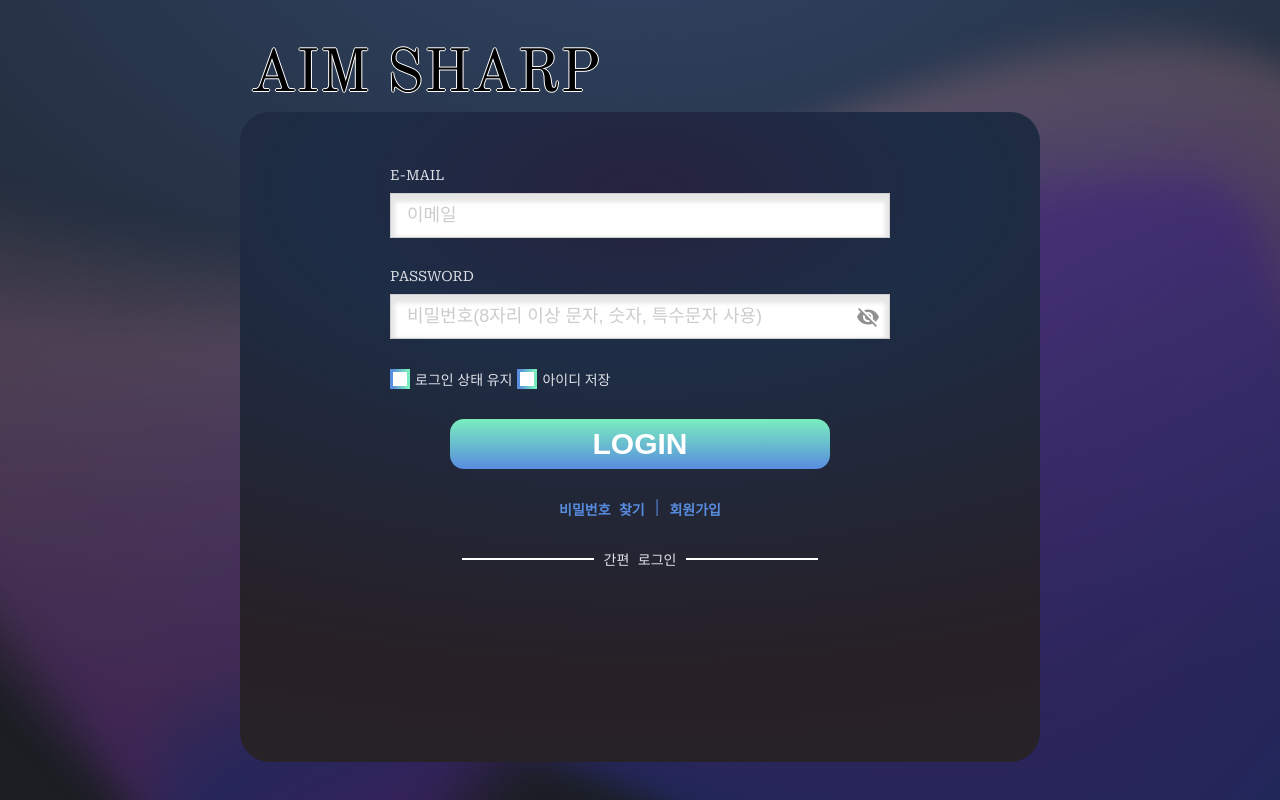
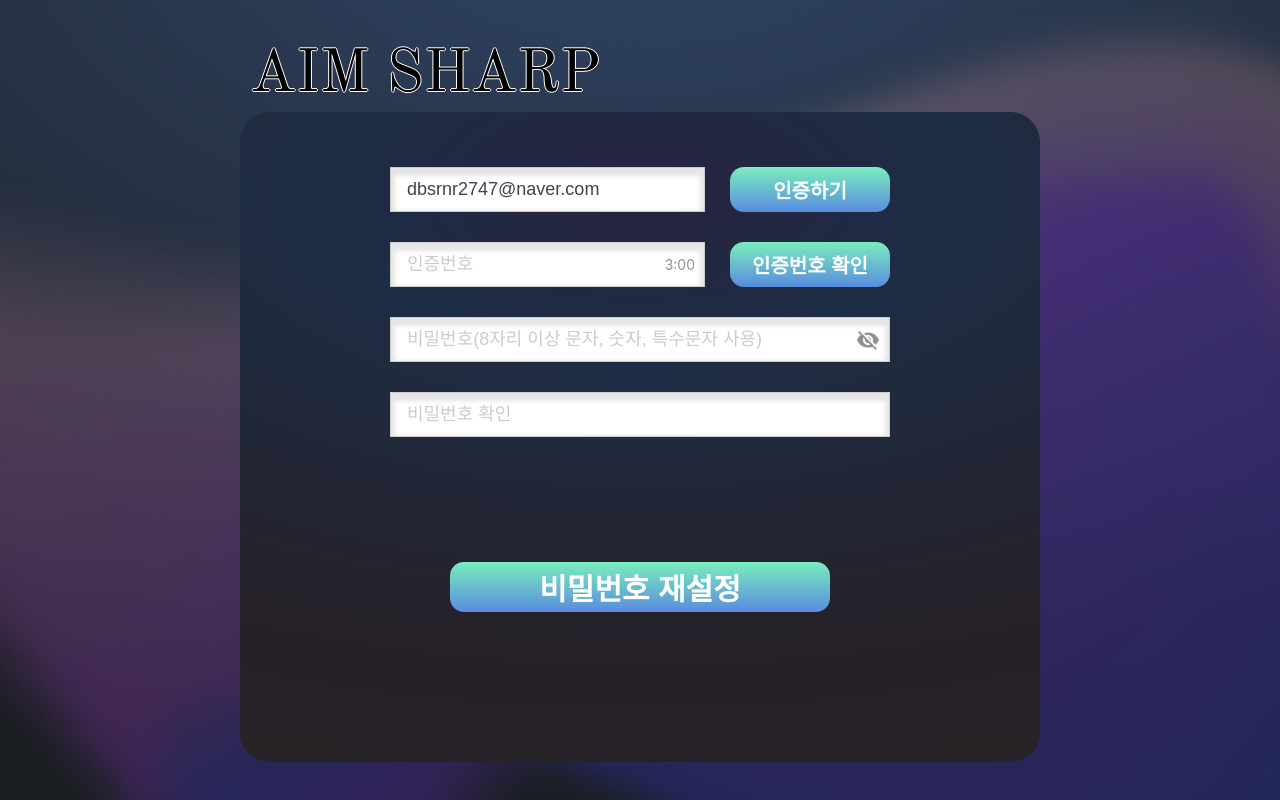
Before and after one commit to AimLab-Project/AimLab_Front, a React (Create React App) app: page /auth in a window 1280 px wide. Built offline with nearby package versions, Linux system fonts and the light colour scheme.

Commit message:
🌈feat : 비밀번호 확인 유효성 검사 추가

```diff
--- a/src/components/templates/MyPageTemplate/RePasswordTemplate.tsx
+++ b/src/components/templates/MyPageTemplate/RePasswordTemplate.tsx
@@ -1,21 +1,41 @@
+import { yupResolver } from '@hookform/resolvers/yup';
 import Button from 'components/ui/atoms/Button/Button';
 import Input from 'components/ui/atoms/Input/Input';
 import InputGroup from 'components/ui/molecules/InputGroup/InputGroup';
+import { PasswordReset } from 'components/validations/validations';
 import React from 'react';
+import { useForm } from 'react-hook-form';
 import styled from 'styled-components';
 import { Container, Content, Wrapper } from '../AuthPageTemplate/LoginTemplate';
 import { ButtonBox } from '../AuthPageTemplate/SignupTemplate';
 
 const RePasswordTemplate = () => {
+	const {
+		register,
+		handleSubmit,
+		formState: { errors },
+	} = useForm({
+		resolver: yupResolver(PasswordReset),
+		mode: 'onChange',
+	});
+
+	const onSubmit = (data: any) => {
+		console.log(data);
+	};
+
 	const data = {
 		time: '3:00',
 	};
 	return (
-		<Container height="650px">
+		<Container height="650px" onSubmit={handleSubmit(onSubmit)}>
 			<Content>
 				<Wrapper>
 					<InputGroup>
-						<Input width="315px" placeholder="아이디(이메일)" error="eee" />
+						<Input
+							width="315px"
+							placeholder="아이디(이메일)"
+							value={'dbsrnr2747@naver.com'}
+						/>
 						<Button
 							size="small"
 							variant="primary"
@@ -27,12 +47,7 @@ const RePasswordTemplate = () => {
 				</Wrapper>
 				<Wrapper>
 					<InputGroup>
-						<Input
-							width="315px"
-							placeholder="인증번호"
-							time={data.time}
-							error="eee"
-						/>
+						<Input width="315px" placeholder="인증번호" time={data.time} />
 						<Button
 							size="small"
 							variant="primary"
@@ -47,10 +62,19 @@ const RePasswordTemplate = () => {
 						width="100%"
 						placeholder="비밀번호(8자리 이상 문자, 숫자, 특수문자 사용)"
 						icon={true}
+						type="password"
+						{...register('password')}
+						error={errors.password?.message}
 					/>
 				</Wrapper>
 				<Wrapper>
-					<Input width="100%" placeholder="비밀번호 확인" />
+					<Input
+						width="100%"
+						placeholder="비밀번호 확인"
+						type="password"
+						{...register('passwordConfirm')}
+						error={errors.passwordConfirm?.message}
+					/>
 				</Wrapper>
 				<Wrapper>
 					<Space />
--- a/src/components/validations/validations.ts
+++ b/src/components/validations/validations.ts
@@ -47,3 +47,17 @@ export const LoginSchema = yup.object().shape({
 		.email('올바른 이메일 형식이 아닙니다.'),
 	password: yup.string().required('비밀번호를 입력해주세요.'),
 });
+
+export const PasswordReset = yup.object().shape({
+	password: yup
+		.string()
+		.min(8, '비밀번호는 최소 8자 이상이어야 합니다.')
+		.matches(
+			/^(?=.*[a-zA-Z])(?=.*\d)(?=.*[!@#$%^&*])[a-zA-Z\d!@#$%^&*]+$/,
+			'비밀번호는 영문, 숫자, 특수문자를 모두 포함하여야 합니다.',
+		),
+	passwordConfirm: yup
+		.string()
+		.required('비밀번호를 확인해주세요.')
+		.oneOf([yup.ref('password')], '비밀번호가 다릅니다.'),
+});
--- a/src/pages/AuthPage.tsx
+++ b/src/pages/AuthPage.tsx
@@ -1,4 +1,4 @@
-import LoginTemplate from 'components/templates/AuthPageTemplate/LoginTemplate';
+import RePasswordTemplate from 'components/templates/MyPageTemplate/RePasswordTemplate';
 import React from 'react';
 import styled from 'styled-components';
 import BG from '../assets/image/BG/auth_BG.png';
@@ -8,8 +8,8 @@ const AuthPage = () => {
 		<Container>
 			<Title>aim sharp</Title>
 			{/* <SignupTemplate /> */}
-			<LoginTemplate />
-			{/* <RePasswordTemplate /> */}
+			{/* <LoginTemplate /> */}
+			<RePasswordTemplate />
 		</Container>
 	);
 };
```
